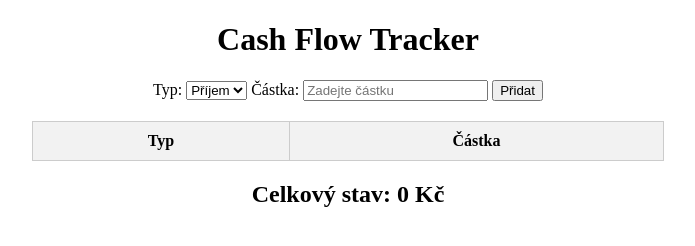
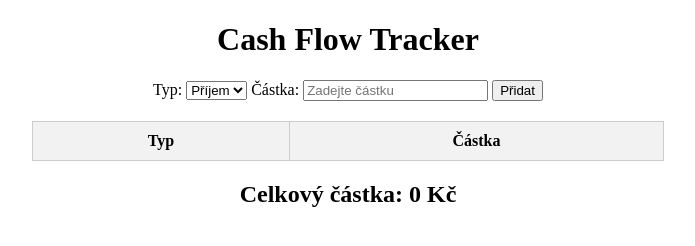
Before and after one commit to kacaomg/cash-flow, a plain HTML site: page index.html in a window 1280 px wide. Shown: the whole page, without its empty margins (292-987 px from the left). Drawn offline with Linux system fonts and the light colour scheme.

Commit message:
Update index.html

```diff
--- a/index.html
+++ b/index.html
@@ -43,7 +43,7 @@
             <!-- Transakce budou přidány zde -->
         </tbody>
     </table>
-    <h2 style="text-align: center;">Celkový stav: <span id="totalBalance">0</span> Kč</h2>
+    <h2 style="text-align: center;">Celkový částka: <span id="totalBalance">0</span> Kč</h2>
 
     <script src="cashflow.js"></script>
 </body>
```
